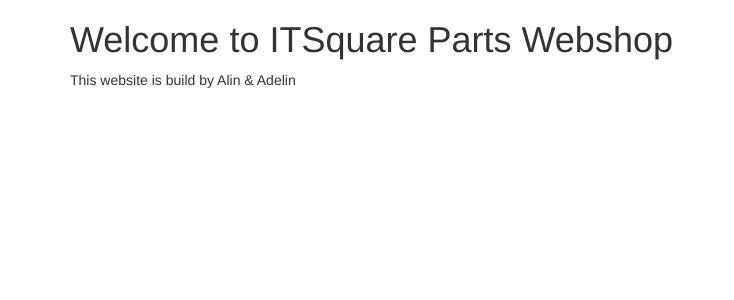
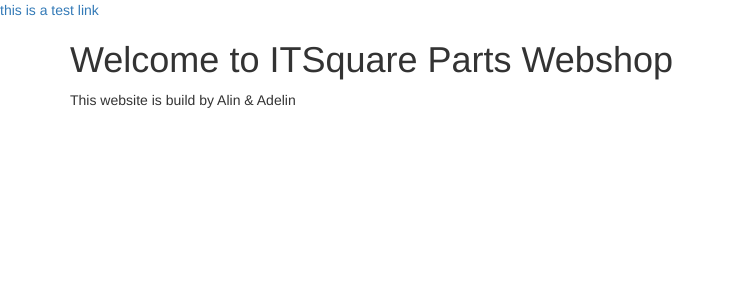
Before and after one commit to JaxonDvl/squareparts-web, a PHP site: page / in a window 1280 px wide. Shown: the top 300 px of the page, without its empty margins (0-734 px from the left). Run offline with PHP 8.4, Linux system fonts and the light colour scheme.

Commit message:
added a test link

```diff
--- a/index.php
+++ b/index.php
@@ -3,6 +3,7 @@
 ?>
     <!DOCTYPE html>
     <html lang="en">
+
     <head>
         <meta charset="UTF-8">
         <meta name="viewport" content="width=device-width, initial-scale=1">
@@ -17,10 +18,13 @@
         <!-- Latest compiled JavaScript -->
         <script src="https://maxcdn.bootstrapcdn.com/bootstrap/3.3.6/js/bootstrap.min.js"></script>
     </head>
+
     <body>
+        <a href="#test">this is a test link</a>
         <div class="container">
             <h1>Welcome to ITSquare Parts Webshop</h1>
             <p>This website is build by Alin & Adelin</p>
         </div>
     </body>
+
     </html>
```
Lines whose indentation alone changed are shown as unchanged.
